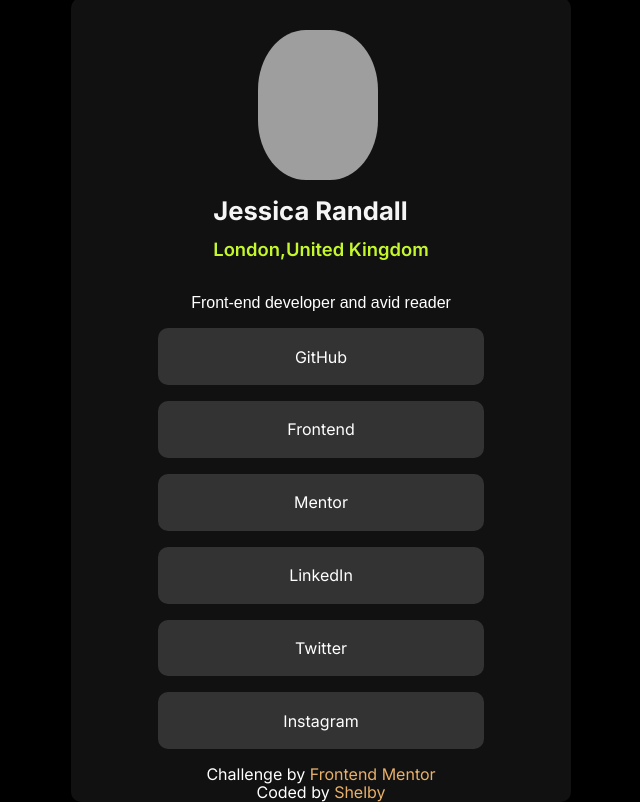
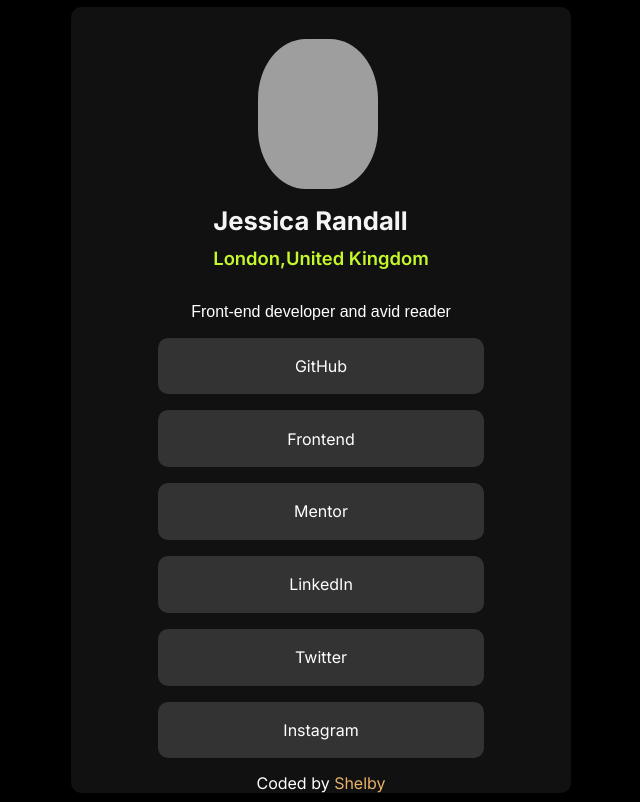
Before and after one commit to ShelbyG2/Social-Links-Challenge, a plain HTML site: page index.html in a window 1280 px wide. Shown: the whole page, without its empty margins (319-959 px from the left). Drawn offline with Linux system fonts and the light colour scheme; grey boxes are pictures that could not be loaded.

Commit message:
Update index.html

```diff
--- a/index.html
+++ b/index.html
@@ -39,10 +39,7 @@
         </nav>
       </div>
       <div class="attribution">
-        Challenge by
-        <a href="https://www.frontendmentor.io?ref=challenge" target="_blank"
-          >Frontend Mentor <br
-        /></a>
+
         Coded by <a href="https://github.com/ShelbyG2">Shelby</a>
       </div>
     </div>
```
